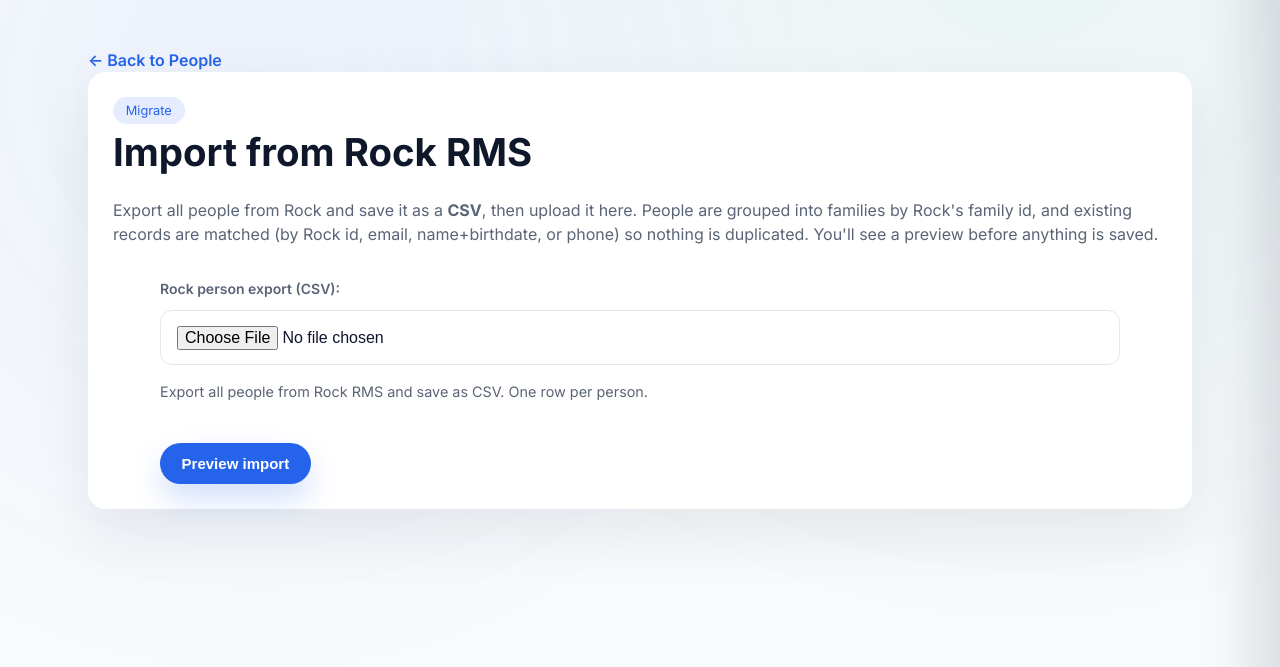
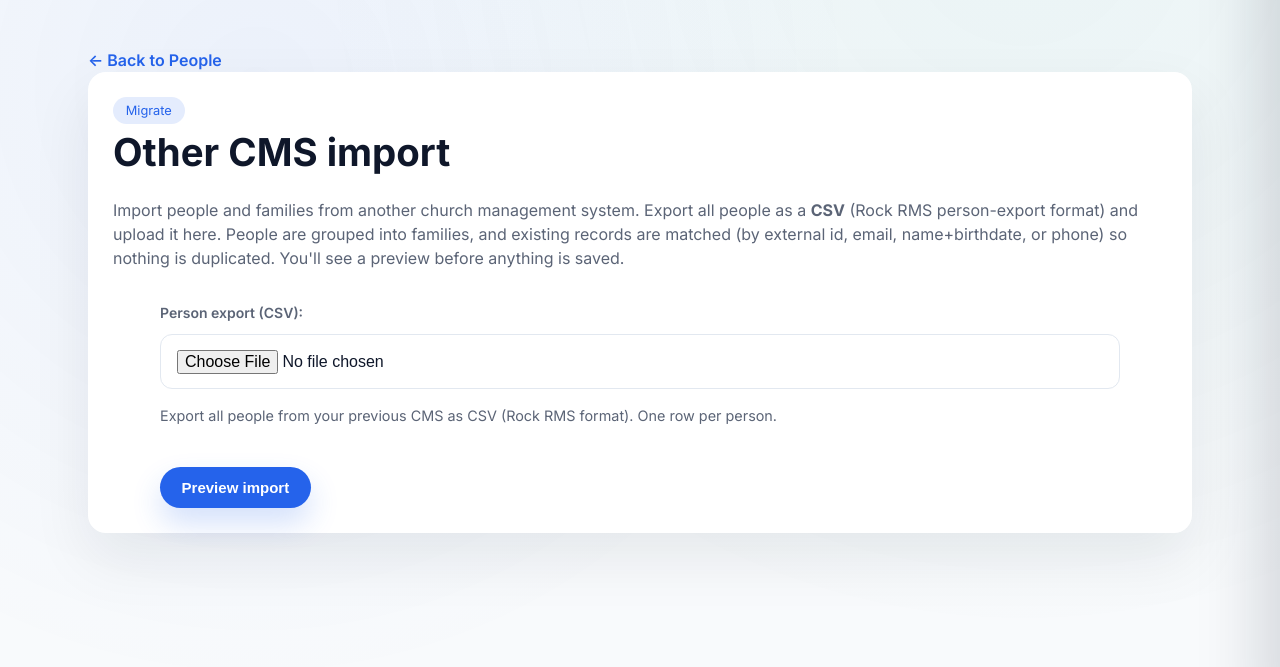
Before and after one commit to TheLVSQ/AnchorPoint, a Django app: page /people/import/rock/ in a window 1280 px wide. Shown: the part 73-740 px from the top of the page. Run offline with Django 5.2, Linux system fonts and the light colour scheme; the visitor is signed in with stand-in values (Sample User, id 1); parts of the project's set-up code (start-up, migrations or seed data) failed here and were passed over; some libraries are stand-ins or nearby versions.

Commit message:
feat(people): rebrand Rock import as "Other CMS import" + staff/admin-only (#32)
User-facing wording is now generic ("Other CMS import") instead of Rock-specific.
Restrict the importer to staff/admin only via a new staff_or_admin_required
permission (excludes volunteer admins and volunteers), and hide the People-list
link for anyone below staff. Internal names (rock_import) unchanged.

Co-authored-by: Claude Opus 4.8 <noreply@anthropic.com>

```diff
--- a/anchorpoint/core/permissions.py
+++ b/anchorpoint/core/permissions.py
@@ -50,6 +50,17 @@ def is_checkin_admin(user):
     if not profile:
         return False
     return profile.role in ("admin", "staff", "volunteer_admin")
+
+
+def is_staff_or_admin(user):
+    """Staff or admin only — excludes volunteer admins and volunteers. Used for
+    sensitive bulk operations (e.g. importing another CMS's full directory)."""
+    if not user.is_authenticated:
+        return False
+    if user.is_superuser:
+        return True
+    profile = _get_user_profile(user)
+    return profile.role in ("admin", "staff") if profile else False
 
 
 def is_checkin_team(user):
@@ -117,6 +128,21 @@ def staff_required(view_func):
     return wrapper
 
 
+def staff_or_admin_required(view_func):
+    """Decorator that allows only staff or admins (not volunteer admins)."""
+    @wraps(view_func)
+    def wrapper(request, *args, **kwargs):
+        if not request.user.is_authenticated:
+            from django.shortcuts import redirect
+            return redirect("login")
+        if not is_staff_or_admin(request.user):
+            return HttpResponseForbidden(
+                "You do not have permission to access this page."
+            )
+        return view_func(request, *args, **kwargs)
+    return wrapper
+
+
 def checkin_team_required(view_func):
     """Decorator allowing any check-in team member (incl. plain volunteers)."""
     @wraps(view_func)
--- a/anchorpoint/people/forms.py
+++ b/anchorpoint/people/forms.py
@@ -43,8 +43,8 @@ class SignupImportForm(forms.Form):
 
 class RockImportForm(forms.Form):
     csv_file = forms.FileField(
-        label="Rock person export (CSV)",
-        help_text="Export all people from Rock RMS and save as CSV. One row per person.",
+        label="Person export (CSV)",
+        help_text="Export all people from your previous CMS as CSV (Rock RMS format). One row per person.",
     )
 
     MAX_BYTES = 15 * 1024 * 1024  # 15 MB — a full directory export
--- a/anchorpoint/people/templates/people/people_list.html
+++ b/anchorpoint/people/templates/people/people_list.html
@@ -16,7 +16,9 @@
     <button type="submit">Search</button>
     <a href="{% url 'people_add' %}" style="margin-left: 10px;">Add Person</a>
     <a href="{% url 'signup_import' %}" style="margin-left: 10px;">Import CSV</a>
-    <a href="{% url 'rock_import' %}" style="margin-left: 10px;">Import from Rock</a>
+    {% if request.user.is_superuser or request.user.profile.role == 'admin' or request.user.profile.role == 'staff' %}
+        <a href="{% url 'rock_import' %}" style="margin-left: 10px;">Other CMS import</a>
+    {% endif %}
 </form>
 
 {% include "people/partials/people_results.html" %}
--- a/anchorpoint/people/templates/people/rock_import.html
+++ b/anchorpoint/people/templates/people/rock_import.html
@@ -5,12 +5,13 @@
 <section class="card">
     <div class="page-header">
         <span class="chip">Migrate</span>
-        <h1>Import from Rock RMS</h1>
+        <h1>Other CMS import</h1>
         <p class="page-subtitle">
-            Export all people from Rock and save it as a <strong>CSV</strong>, then upload it here.
-            People are grouped into families by Rock's family id, and existing records are
-            matched (by Rock id, email, name+birthdate, or phone) so nothing is duplicated.
-            You'll see a preview before anything is saved.
+            Import people and families from another church management system. Export all
+            people as a <strong>CSV</strong> (Rock RMS person-export format) and upload it here.
+            People are grouped into families, and existing records are matched (by external id,
+            email, name+birthdate, or phone) so nothing is duplicated. You'll see a preview
+            before anything is saved.
         </p>
     </div>
 
--- a/anchorpoint/people/views.py
+++ b/anchorpoint/people/views.py
@@ -7,7 +7,7 @@ from django.http import JsonResponse
 from django.shortcuts import get_object_or_404, redirect, render
 from messaging.models import CommunicationLog
 
-from core.permissions import staff_required
+from core.permissions import staff_or_admin_required, staff_required
 from households.forms import (
     HouseholdMembershipForm,
     HouseholdQuickCreateForm,
@@ -160,9 +160,9 @@ def signup_import(request):
     })
 
 
-@staff_required
+@staff_or_admin_required
 def rock_import_view(request):
-    """Migrate a Rock RMS person-export CSV: upload → dry-run preview → commit.
+    """Migrate another CMS's person-export CSV: upload → dry-run preview → commit.
 
     Shares run_rock_import with the management command. The parsed CSV text is
     stashed in the (DB-backed) session between preview and commit."""
```
Also changed, not shown: anchorpoint/people/test_rock_import.py (+14 -0 lines).
